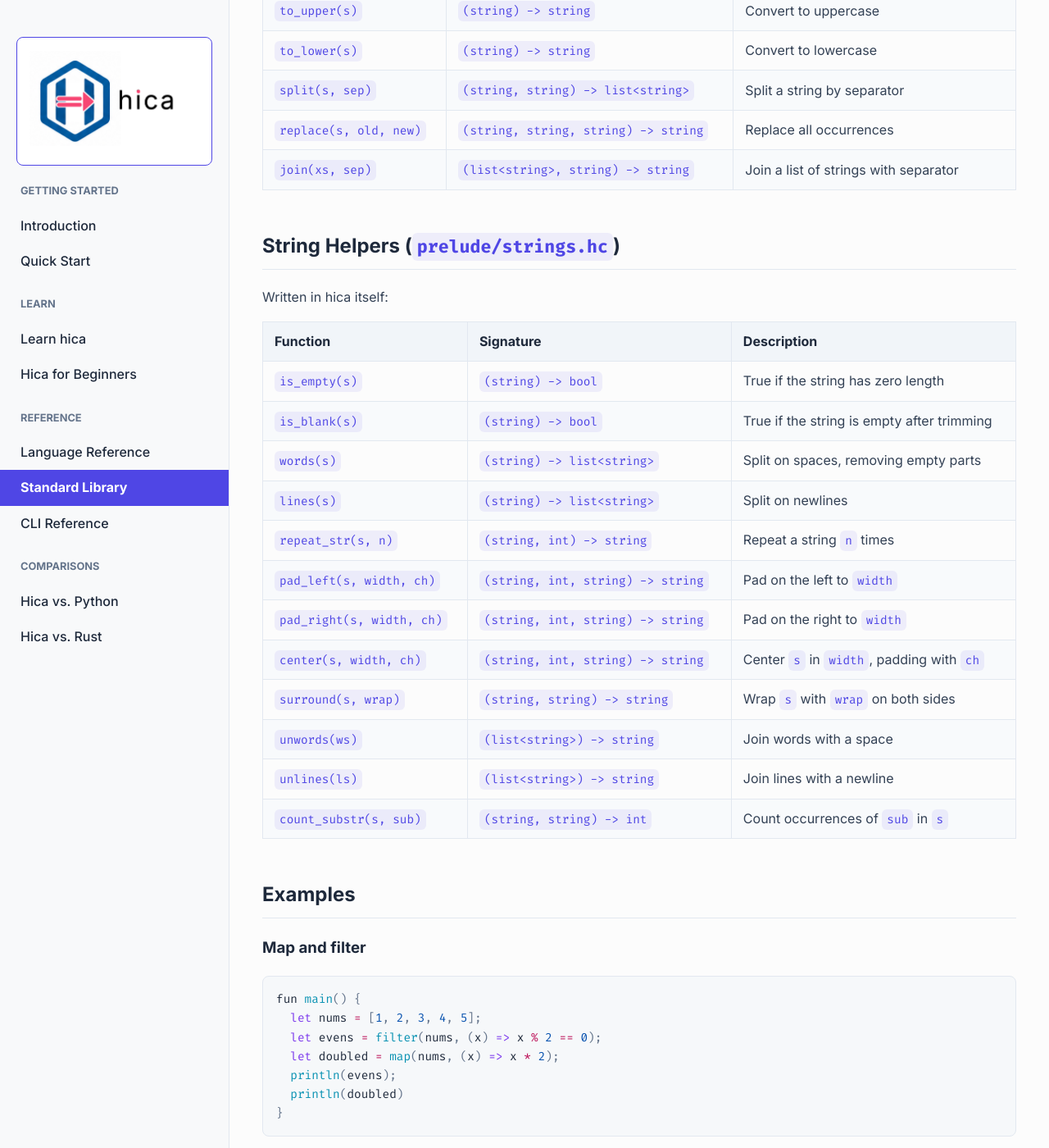
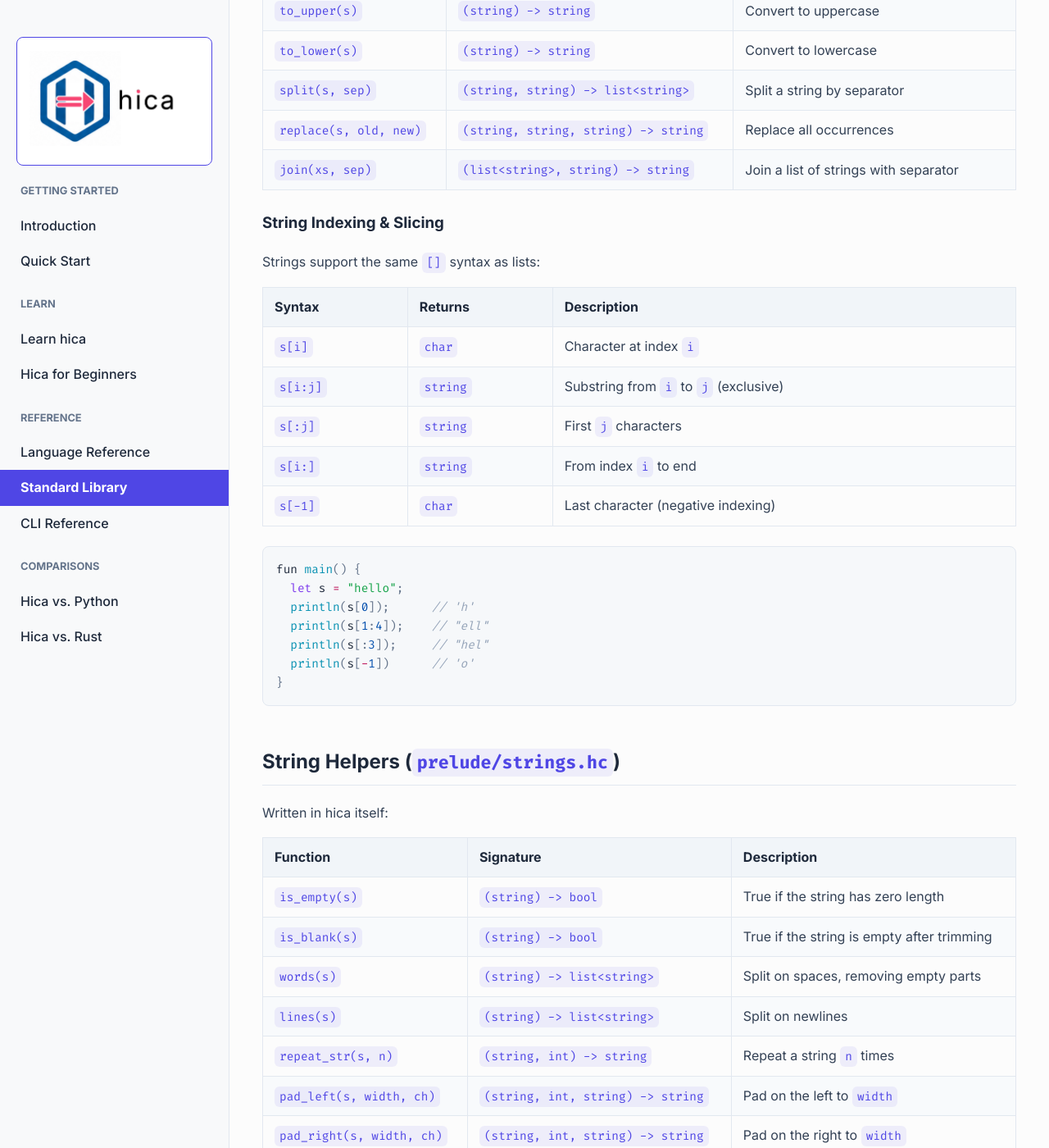
Before and after one commit to cladam/hica, a Jekyll site: the page built from docs/standard-library.md, in a window 1280 px wide and 1400 px high, scrolled down 2192 px. Shown: the whole window at 82% size. Built offline with Jekyll 4.4.1, drawn with Linux system fonts in a browser that asks for light colours; some of the changed text lies outside the part shown.

Commit message:
feat: add string indexing and slicing

````diff
--- a/docs/standard-library.md
+++ b/docs/standard-library.md
@@ -62,6 +62,28 @@ Primitive string functions backed by Koka's string library:
 | `replace(s, old, new)` | `(string, string, string) -> string` | Replace all occurrences |
 | `join(xs, sep)` | `(list<string>, string) -> string` | Join a list of strings with separator |
 
+### String Indexing & Slicing
+
+Strings support the same `[]` syntax as lists:
+
+| Syntax | Returns | Description |
+|--------|---------|-------------|
+| `s[i]` | `char` | Character at index `i` |
+| `s[i:j]` | `string` | Substring from `i` to `j` (exclusive) |
+| `s[:j]` | `string` | First `j` characters |
+| `s[i:]` | `string` | From index `i` to end |
+| `s[-1]` | `char` | Last character (negative indexing) |
+
+```rust
+fun main() {
+  let s = "hello";
+  println(s[0]);      // 'h'
+  println(s[1:4]);    // "ell"
+  println(s[:3]);     // "hel"
+  println(s[-1])      // 'o'
+}
+```
+
 ## String Helpers (`prelude/strings.hc`)
 
 Written in hica itself:
@@ -80,6 +102,10 @@ Written in hica itself:
 | `unwords(ws)` | `(list<string>) -> string` | Join words with a space |
 | `unlines(ls)` | `(list<string>) -> string` | Join lines with a newline |
 | `count_substr(s, sub)` | `(string, string) -> int` | Count occurrences of `sub` in `s` |
+| `capitalize(s)` | `(string) -> string` | Uppercase first letter, lowercase rest |
+| `capwords(s)` | `(string) -> string` | Capitalize each word |
+| `removeprefix(s, pre)` | `(string, string) -> string` | Remove prefix if present |
+| `removesuffix(s, suf)` | `(string, string) -> string` | Remove suffix if present |
 
 ## Examples
 
````
Also changed, not shown: docs/backlog.md (deleted, +0 -173 lines), documentation/backlog.md (+2 -2 lines), prelude/README.md (+4 -0 lines), 5 other files.
